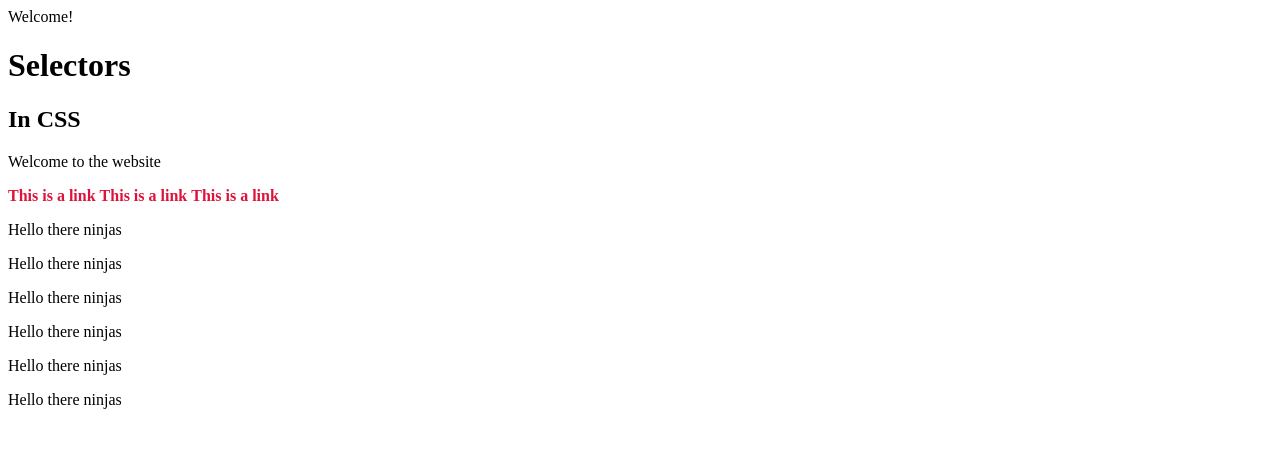
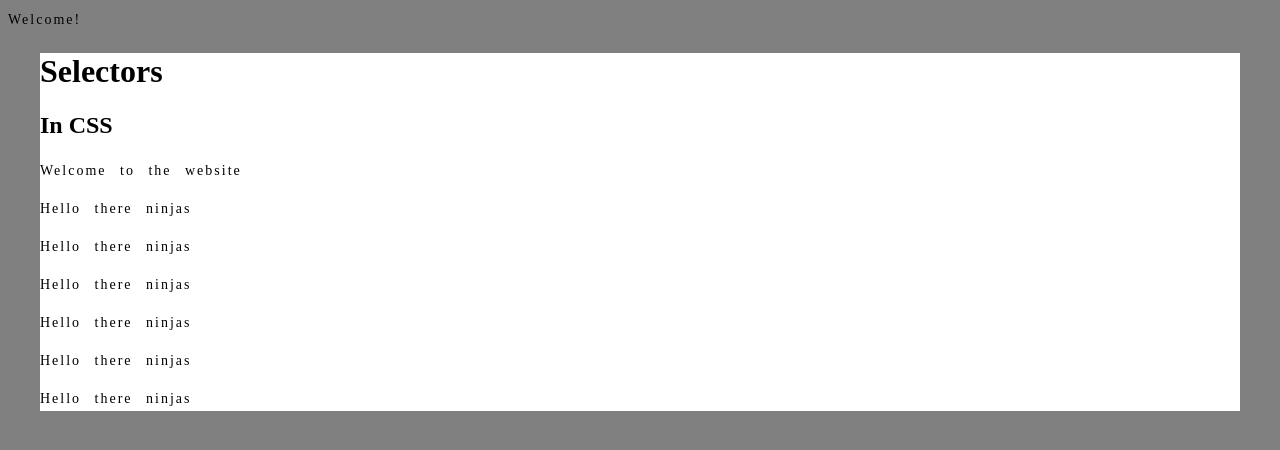
Before and after one commit to 3xoses/CSS, a plain HTML site: page index.html in a window 1280 px wide. Drawn offline with Linux system fonts and the light colour scheme; a script that the page names is missing.

Commit message:
Add CSS Letter Spacing & Line Height

```diff
--- a/index.html
+++ b/index.html
@@ -8,17 +8,28 @@
     <link rel="stylesheet" type="text/css" media="screen" href="syntax.css" />
     <script src="main.js"></script>
 </head>
+
+<style>
+body {
+    background: grey;
+}
+#main-content{
+    background: white;
+    width: 1200px;
+    margin: 0 auto;
+    height: 100%
+    padding: 20px;
+}
+</style>
 <body>
     <p class="welcome"> Welcome!</p>
 
-    <div id="header">
+    <div id="main-content">
         <h1> Selectors </h1>
         <h2> In CSS </h2>
         <p> Welcome to the website</p>
-        <a href="a">This is a link</a>
-        <a href="a">This is a link</a>
-        <a href="a">This is a link</a>
-    </div>
+
+
     <p> Hello there ninjas</p>
     <p> Hello there ninjas</p>
     <p> Hello there ninjas</p>
@@ -26,6 +37,6 @@
     <p> Hello there ninjas</p>
     <p> Hello there ninjas</p>
 
-
+</div>
 </body>
 </html>
--- a/syntax.css
+++ b/syntax.css
@@ -1,11 +1,6 @@
-a{
-    color: crimson;
-    text-decoration: none;
-    font-weight: bold;
+p{
+font-size: 14px;
+letter-spacing: 2px;
+word-spacing: 8px;
+line-height: 24px;
 }
-
-a:hover{
-    color: darkmagenta;
-    text-decoration: underline;
-    background: aquamarine;
-}
```
